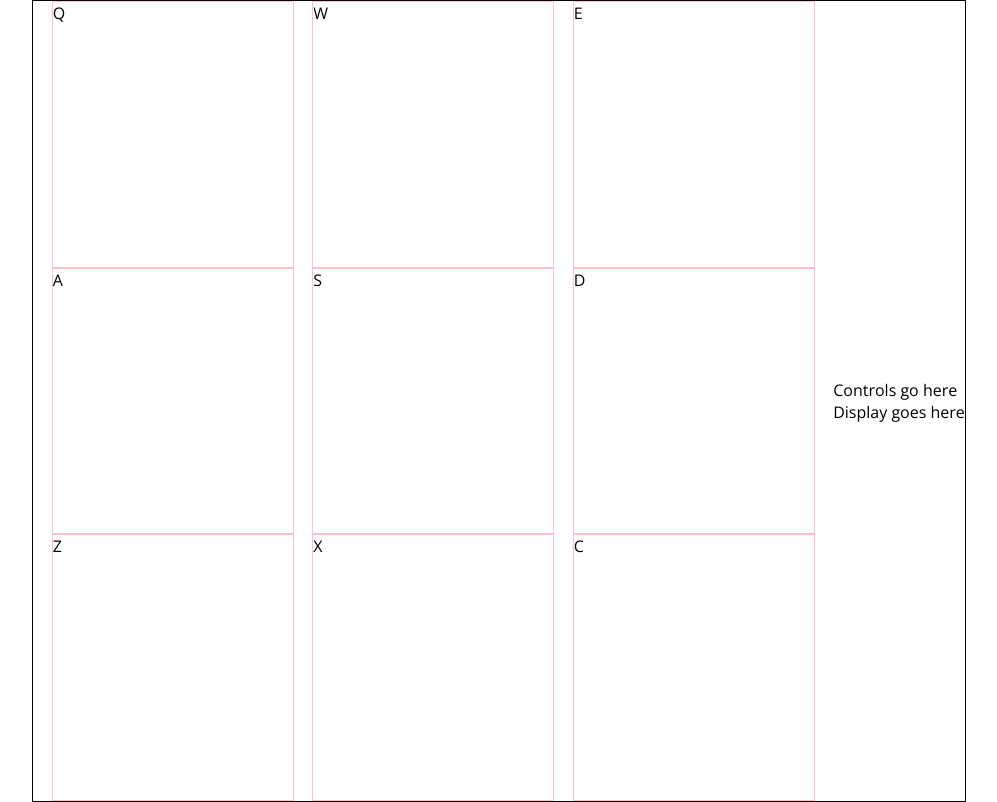
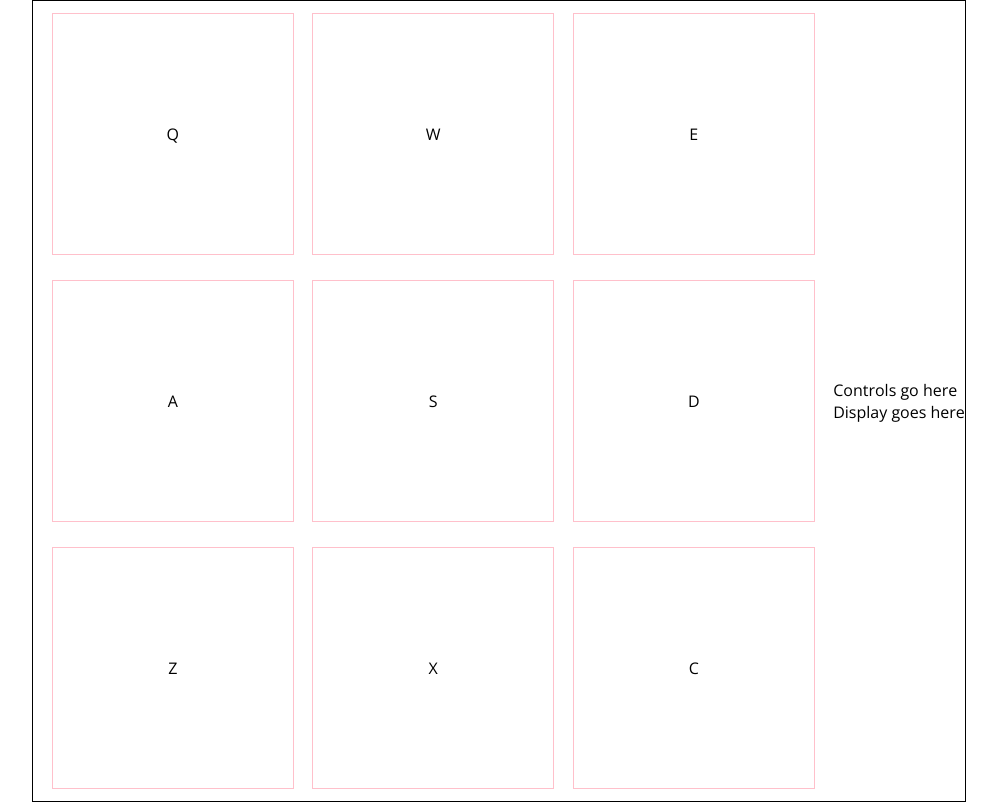
Before and after one commit to balomus/drum-machine, a React (Create React App) app: page / in a window 1280 px wide. Shown: the whole page, without its empty margins (141-1138 px from the left). Built offline with nearby package versions, Linux system fonts and the light colour scheme.

Commit message:
Click functionality working for initial sound bank.

```diff
--- a/src/Button.js
+++ b/src/Button.js
@@ -1,8 +1,16 @@
 const Button = (props) => {
+    const url = "https://s3.amazonaws.com/freecodecamp/drums/"
+
+    const handleClick = () => {
+        console.log("clicked " + props.id);
+        document.getElementById(props.id).play();
+    }
+
     return (
-        <div className="button">
+        <div className="button" onClick={handleClick}>
             {/* {props.id} */}
             {props.button}
+            <audio id={props.id} src={`${url}${props.id}.mp3`}></audio>
         </div>
      );
 }
--- a/src/index.css
+++ b/src/index.css
@@ -18,8 +18,14 @@ body {
 }
 
 .button {
+  display: flex;
   border: 1px solid pink;
   width: 30%;
+  height: 30%;
+  /* justify-items: center; */
+  align-items: center;
+  justify-content: center;
+
 }
 
 #drum-pad {
@@ -28,4 +34,5 @@ body {
   justify-content: space-evenly;
   width: 50em;
   height: 50em;
+  align-items: center;
 }
```
Also changed, not shown: 1 other file (tests, documents, lock files or other folders).
